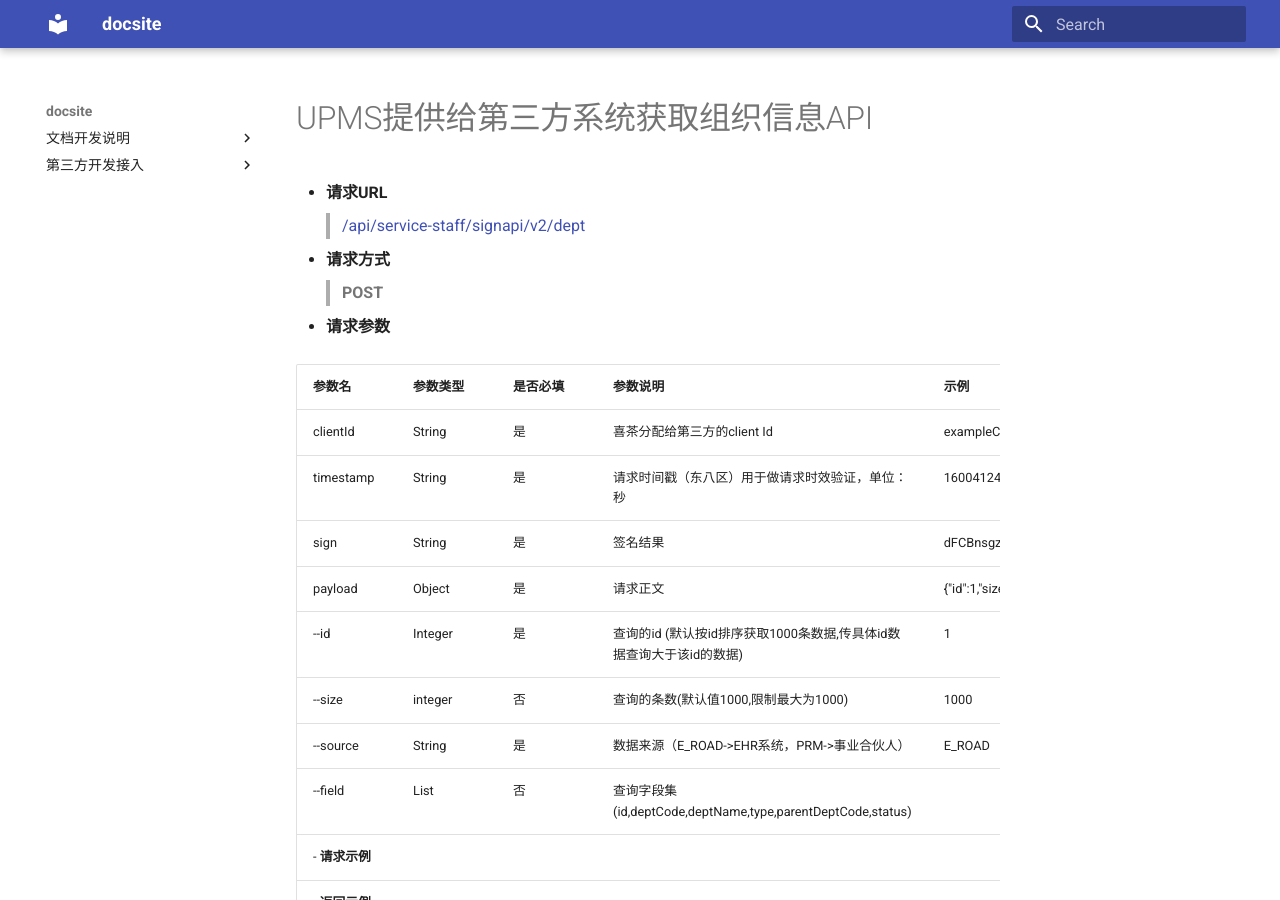
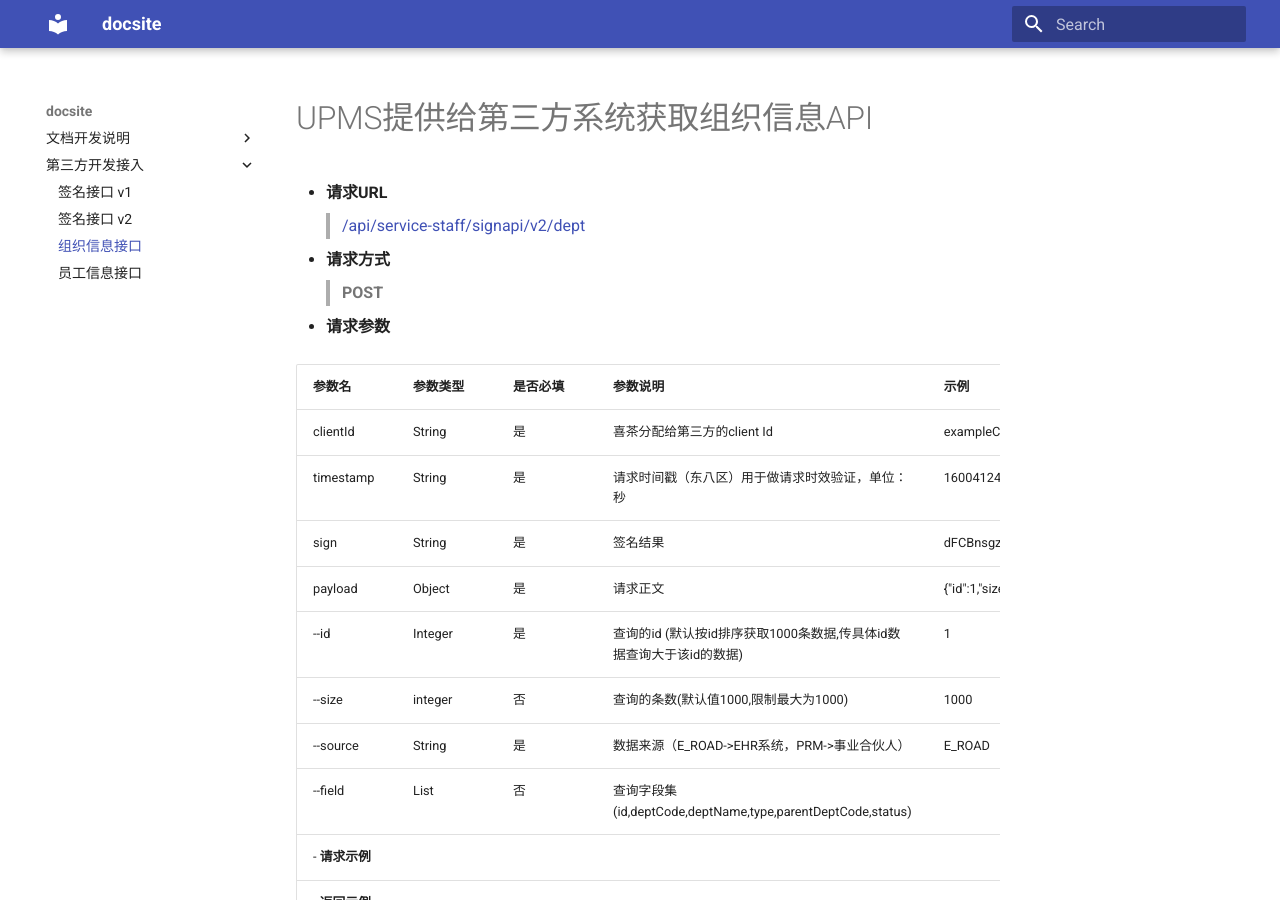
Before and after one commit to heytea/docsite, an MkDocs documentation site: the page built from docs/dept_api/index.md, in a window 1280 px wide and 900 px high. Built offline with MkDocs 1.6.1 and Material for MkDocs 9.7.7, drawn with Linux system fonts in a browser that asks for light colours.

Commit message:
新增文档提供给下游服务获取员工信息及部门信息

```diff
--- a/mkdocs.yml
+++ b/mkdocs.yml
@@ -17,3 +17,5 @@ nav:
 - '第三方开发接入':
   - '签名接口 v1': 'sign_api_v1/index.md'
   - '签名接口 v2': 'sign_api_v2/index.md'
+  - '组织信息接口': 'dept_api/index.md'
+  - '员工信息接口': 'staff_api/index.md'
```
